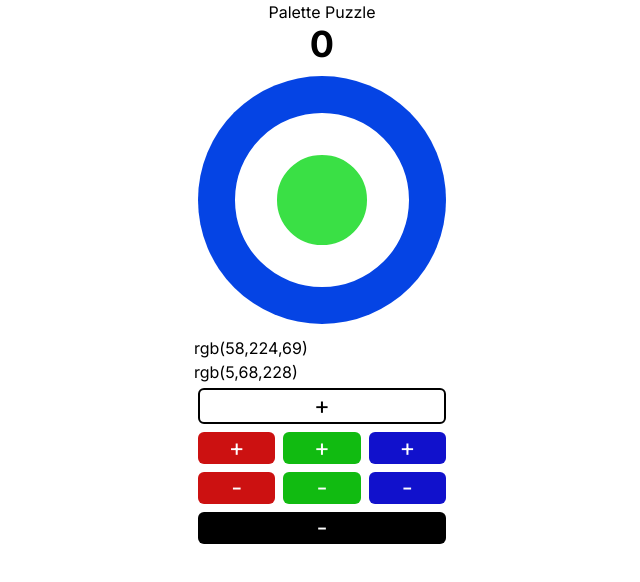
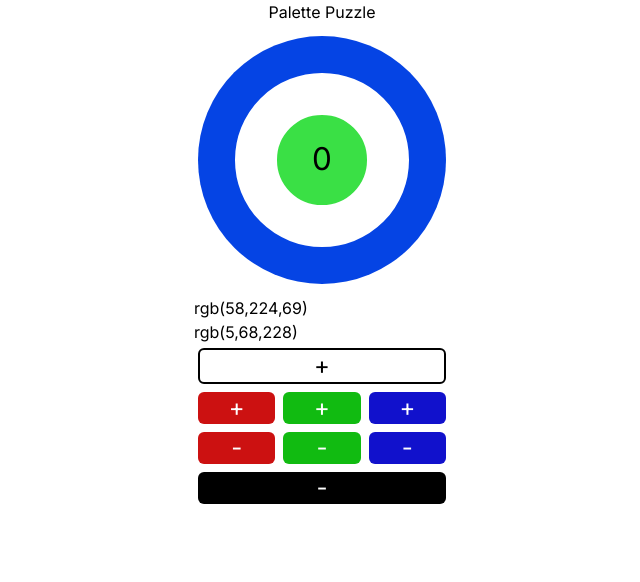
Before and after one commit to jalberse/palette_puzzle, a Next.js app: page / in a window 1280 px wide. Shown: the top 582 px of the page, without its empty margins (318-958 px from the left). Built offline with nearby package versions, Linux system fonts and the light colour scheme.

Commit message:
Display score in circle, show gradient history

```diff
--- a/app/ColorDisplay.tsx
+++ b/app/ColorDisplay.tsx
@@ -1,14 +1,15 @@
 import React from 'react';
 import { colorDistance, RGBColor } from './rgb';
 import { exponential01 } from './math';
-import { rgbToString } from './rgb';
+import { rgbToString, contrastColor } from './rgb';
 
 interface ColorDisplayProps {
   targetColor: RGBColor;
   currentColor: RGBColor;
+  score: number;
 }
 
-const ColorDisplay: React.FC<ColorDisplayProps> = ({ targetColor, currentColor }) => {
+const ColorDisplay: React.FC<ColorDisplayProps> = ({ targetColor, currentColor, score }) => {
   const distance = colorDistance(targetColor, currentColor);
   const distanceRatio = distance / 441.673;
 
@@ -18,6 +19,13 @@ const ColorDisplay: React.FC<ColorDisplayProps> = ({ targetColor, currentColor }
   if (isNaN(borderWidth)) {
     borderWidth = 0;
   }
+
+  const textColor = contrastColor(currentColor);
+
+  // Calculate the text size based on the distance. Lower distance
+  // means larger text and vice-versa.
+  // Scale from 1em to 3em.
+  const textSize = 1 + (2 * (1 - distanceRatio));
 
   return (
     <div className="aspect-square m-1 my-3">
@@ -40,9 +48,14 @@ const ColorDisplay: React.FC<ColorDisplayProps> = ({ targetColor, currentColor }
             backgroundColor: rgbToString(currentColor),
             borderRadius: "50%", // This makes the circle.
             border: `${borderWidth}px solid white`,
-            color: "white",
+            color: rgbToString(textColor),
+            display: "flex",
+            alignItems: "center",
+            justifyContent: "center",
           }}
-        ></div>
+        >
+          <div style={{ fontSize: `${textSize}em` }}>{score}</div>
+        </div>
       </div>
     </div>
   );
--- a/app/globals.css
+++ b/app/globals.css
@@ -17,3 +17,12 @@ body {
     text-wrap: balance;
   }
 }
+
+inverted-text {
+  background: inherit;
+  background-clip: text;
+  -webkit-background-clip: text;
+  color: transparent;
+  filter: invert(1) grayscale(1);
+  -webkit-filter: invert(1) grayscale(1);
+}
--- a/app/puzzle.tsx
+++ b/app/puzzle.tsx
@@ -56,13 +56,32 @@ const Puzzle = () => {
 
   // TODO More similar to wordle, I might expect that we lift the state up
   //   and display a win "card" over the puzzle? Go check out wordle.
-  const win = colorsApproxEqual(currentColor, targetColor, 1);
+  const win = colorsApproxEqual(currentColor, targetColor, 0);
   if (win) {
     return (
-      <div className="px-8">
-        <ColorDisplay targetColor={targetColor} currentColor={currentColor} />
-        <h1>You win!</h1>
-        <p>Score: {score}</p>
+      <div className="px-8 md:w-1/2 lg:w-1/4 mx-auto">
+        <ColorDisplay targetColor={targetColor} currentColor={currentColor} score={score} />
+        <h1 className="flex justify-center mx-auto">You win!</h1>
+        <p className="flex justify-center mx-auto">Score: {score}</p>
+        <div className="flex-col justify-center mx-auto py-2">
+          {history.map((color, index) => (
+            <div key={index} className="mx-auto justify-center">
+              <div
+                className="mx-auto justify-center"
+                style={{
+                  width: "164px",
+                  height: "3px",
+                  backgroundColor: rgbToString(color),
+                  display: "flex",
+                  alignItems: "center",
+                  justifyContent: "center",
+                  boxSizing: "border-box",
+                }}
+              >
+              </div>
+            </div>
+          ))}
+          </div>
       </div>
     );
   }
@@ -77,9 +96,8 @@ const Puzzle = () => {
 
   return (
     <div className="flex-col gap-1 items-center justify-center md:w-1/2 lg:w-1/4 mx-auto">
-      <h1 className="items-center text-4xl font-bold text-center">{score}</h1>
       <div className="px-8">
-        <ColorDisplay targetColor={targetColor} currentColor={currentColor} />
+        <ColorDisplay targetColor={targetColor} currentColor={currentColor} score={score} />
         <p>{rgbToString(currentColor)}</p>
         <p>{rgbToString(targetColor)}</p>
         <PaletteButton increase={true} onClick={addWhite} className="
--- a/app/rgb.tsx
+++ b/app/rgb.tsx
@@ -18,6 +18,21 @@ export function colorsApproxEqual(a: RGBColor, b: RGBColor, tolerance: number) {
     Math.abs(a.g - b.g) <= tolerance &&
     Math.abs(a.b - b.b) <= tolerance
   );
+}
+
+export function contrastColor(color: RGBColor): RGBColor {
+  let d = 0;
+
+  // Counting the perceptive luminance - human eye favors green color...
+  const luminance = (0.299 * color.r + 0.587 * color.g + 0.114 * color.b) / 255;
+
+  if (luminance > 0.5) {
+    d = 0; // bright colors - black font
+  } else {
+    d = 255; // dark colors - white font
+  }
+
+  return { r: d, g: d, b: d };
 }
 
 // Get the euclidian distance between two colors
```
